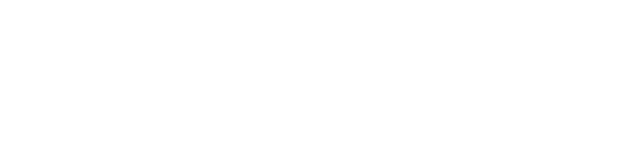
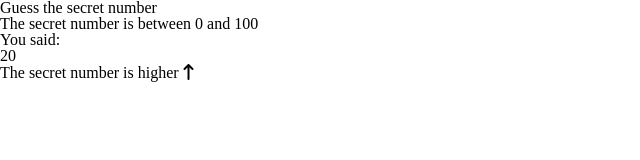
Before and after one commit to jotadagostin/Secret_number, a plain HTML site: page index.html in a window 1280 px wide. Shown: the whole page, without its empty margins (0-640 px from the left). Drawn offline with nearby package versions, Linux system fonts and the light colour scheme.

Commit message:
Update index.html
setting the html code

```diff
--- a/index.html
+++ b/index.html
@@ -4,12 +4,21 @@
     <meta charset="UTF-8">
     <meta http-equiv="X-UA-Compatible" content="IE=edge">
     <meta name="viewport" content="width=device-width, initial-scale=1.0">
+    <link rel="stylesheet" href="https://cdnjs.cloudflare.com/ajax/libs/meyer-reset/2.0/reset.min.css" integrity="sha512-NmLkDIU1C/C88wi324HBc+S2kLhi08PN5GDeUVVVC/BVt/9Izdsc9SVeVfA1UZbY3sHUlDSyRXhCzHfr6hmPPw==" crossorigin="anonymous" referrerpolicy="no-referrer" />
+    <link rel="stylesheet" href="https://cdnjs.cloudflare.com/ajax/libs/font-awesome/6.3.0/css/all.min.css" integrity="sha512-SzlrxWUlpfuzQ+pcUCosxcglQRNAq/DZjVsC0lE40xsADsfeQoEypE+enwcOiGjk/bSuGGKHEyjSoQ1zVisanQ==" crossorigin="anonymous" referrerpolicy="no-referrer" />
+    <link rel="stylesheet" href="./styles/style.css">
     <title>Secret Number</title>
-    <link rel="stylesheet" href="./styles/style.css">
 </head>
 <body>
+    <h1>Guess the secret number</h1>
 
+    <h3>The secret number is between <span id="menor-valor">0</span> and <span id="maior-valor">100</span></h3>
 
+    <div id="chute" class="menssagem">
+        <div>You said:</div>
+        <span class="box">20</span>
+        <div>The secret number is higher <i class="fa-solid fa-arrow-up-long"></i></div>
+    </div>
 
     <script src="./javascript/main.js"></script>
 </body>
```
